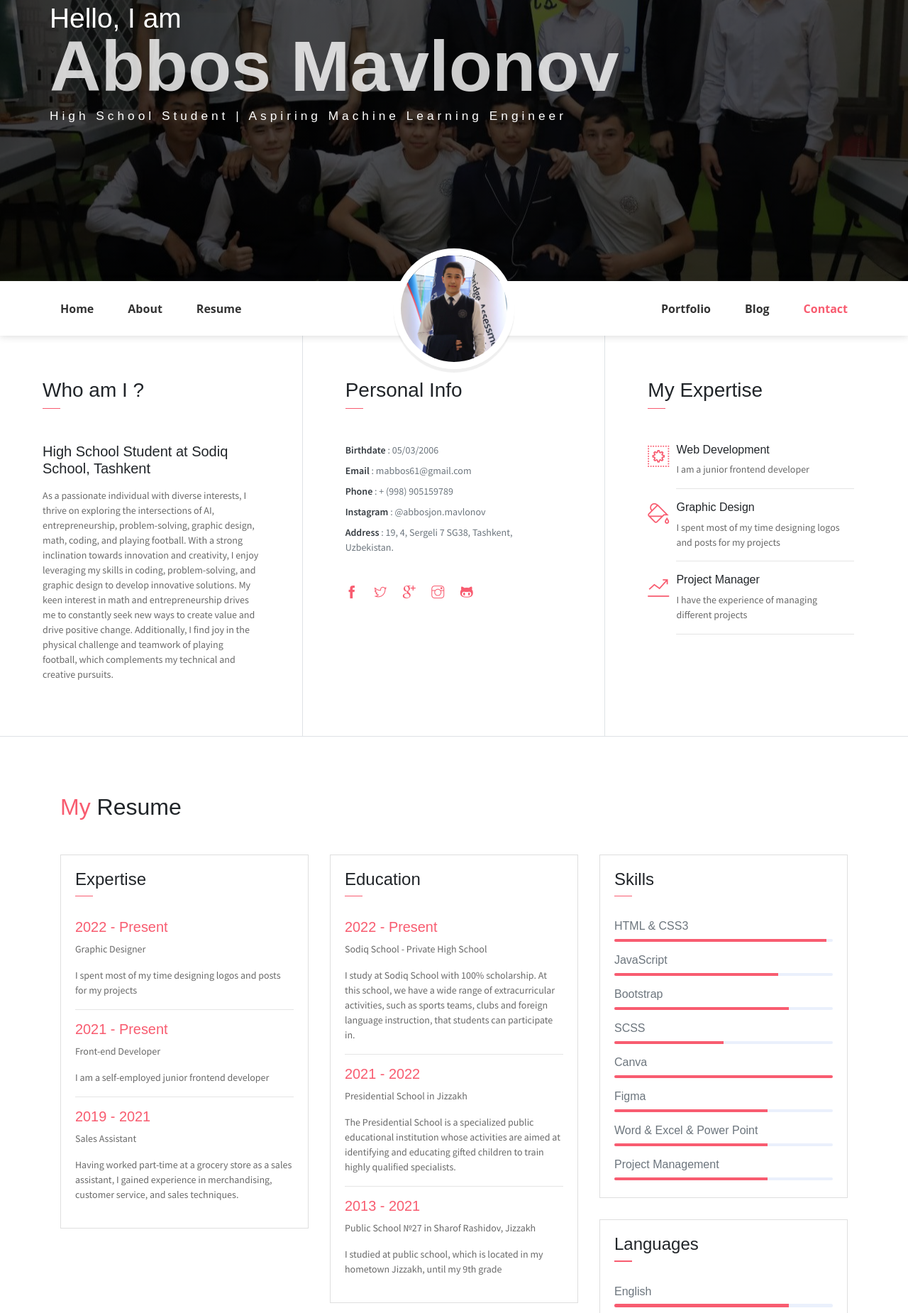
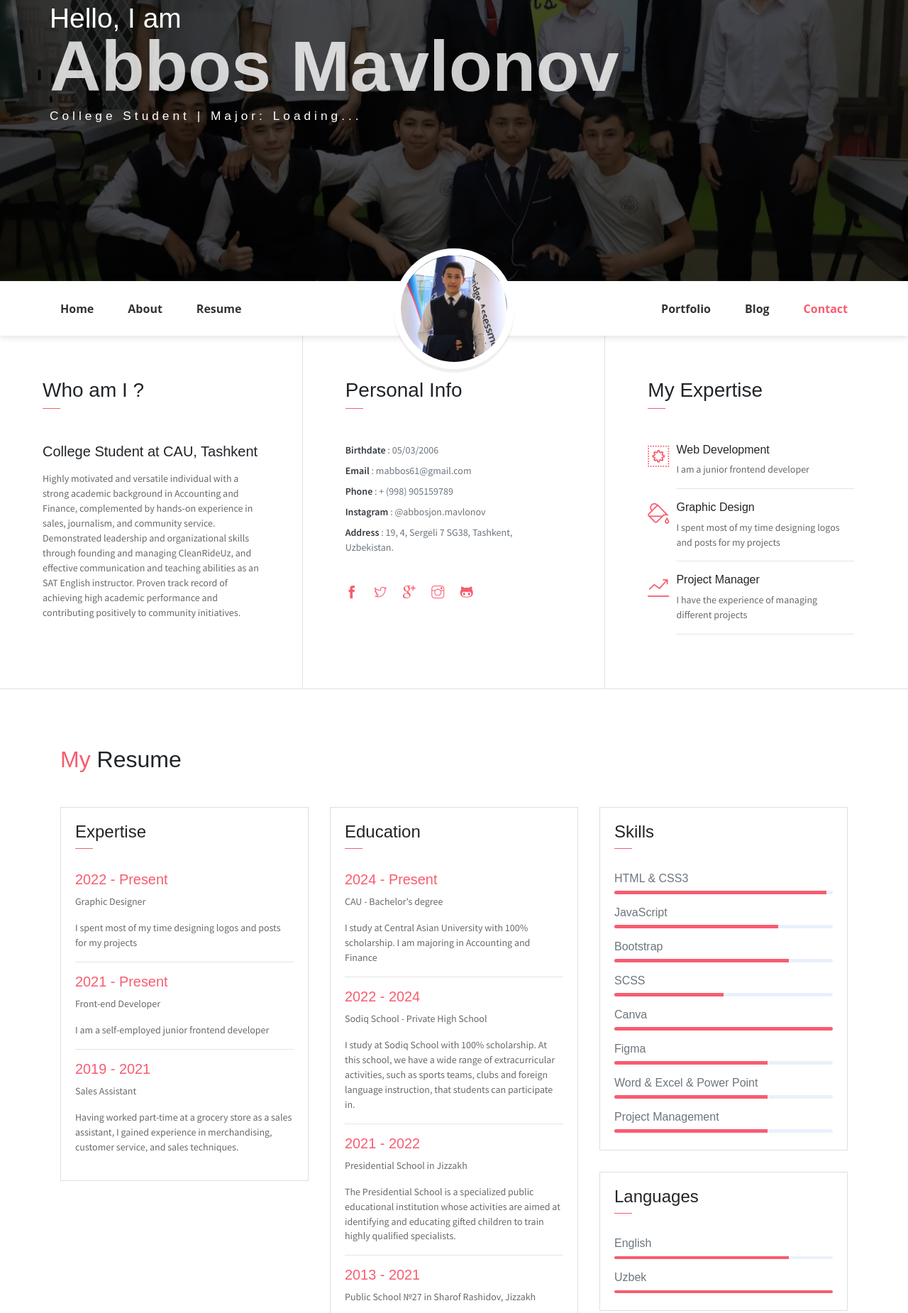
Before and after one commit to abbosc/portfolio, a plain HTML site: page index.html in a window 1280 px wide. Shown: the part 244-2094 px from the top of the page at 71% size. Drawn offline with Linux system fonts and the light colour scheme; some packages are replaced by stand-ins of ours.

Commit message:
Update index.html

```diff
--- a/index.html
+++ b/index.html
@@ -23,7 +23,7 @@
             <div class="header-content">
                 <h4 class="header-subtitle" >Hello, I am</h4>
                 <h1 class="header-title">Abbos Mavlonov</h1>
-                <h6 class="header-mono" >High School Student | Aspiring Machine Learning Engineer</h6>
+                <h6 class="header-mono" >College Student | Major: Loading...</h6>
             </div>
         </div>
     </header>
@@ -48,7 +48,7 @@
                     <img src="assets/imgs/avatar.jpg" alt="" class="brand-img">
                     <li class="brand-txt">
                         <h5 class="brand-title">Abbos Mavlonov</h5>
-                        <div class="brand-subtitle">High School Student | Aspiring Entrepreneur</div>
+                        <div class="brand-subtitle">High School Student | Aspiring Adventurer</div>
                     </li>
                 </ul>
                 <ul class="navbar-nav ml-auto">
@@ -70,9 +70,9 @@
             <div class="col-lg-4 about-card">
                 <h3 class="font-weight-light">Who am I ?</h3>
                 <span class="line mb-5"></span>
-                <h5 class="mb-3">High School Student at Sodiq School, Tashkent</h5>
+                <h5 class="mb-3">College Student at CAU, Tashkent</h5>
                 <p class="mt-20">
-As a passionate individual with diverse interests, I thrive on exploring the intersections of AI, entrepreneurship, problem-solving, graphic design, math, coding, and playing football. With a strong inclination towards innovation and creativity, I enjoy leveraging my skills in coding, problem-solving, and graphic design to develop innovative solutions. My keen interest in math and entrepreneurship drives me to constantly seek new ways to create value and drive positive change. Additionally, I find joy in the physical challenge and teamwork of playing football, which complements my technical and creative pursuits.
+Highly motivated and versatile individual with a strong academic background in Accounting and Finance, complemented by hands-on experience in sales, journalism, and community service. Demonstrated leadership and organizational skills through founding and managing CleanRideUz, and effective communication and teaching abilities as an SAT English instructor. Proven track record of achieving high academic performance and contributing positively to community initiatives.
 		</p>
             </div>
             <div class="col-lg-4 about-card">
@@ -164,7 +164,11 @@ As a passionate individual with diverse interests, I thrive on exploring the int
                             </div>
                         </div>
                         <div class="card-body">
-                            <h6 class="title text-danger">2022 - Present</h6>
+                            <h6 class="title text-danger">2024 - Present</h6>
+                            <P>CAU - Bachelor's degree</P>
+                            <P class="subtitle">I study at Central Asian University with 100% scholarship. I am majoring in Accounting and Finance</P>
+                            <hr>
+				<h6 class="title text-danger">2022 - 2024</h6>
                             <P>Sodiq School - Private High School</P>
                             <P class="subtitle">I study at Sodiq School with 100% scholarship. At this school, we have a wide range of extracurricular activities, such as sports teams, clubs and foreign language instruction, that students can participate in.</P>
                             <hr>
@@ -252,8 +256,9 @@ As a passionate individual with diverse interests, I thrive on exploring the int
         </div>
     </section>
 
-<section class="section bg-dark py-5">
+<section class="section bg-danger py-5">
         <div class="container text-center">
+	    <h2 class="text-light mb-5 font-weight-normal">My ChatBot</h2>
 		 <img src="assets/imgs/frame.png" class="img-fluid" alt="">
 	</div>
 </section>
```
